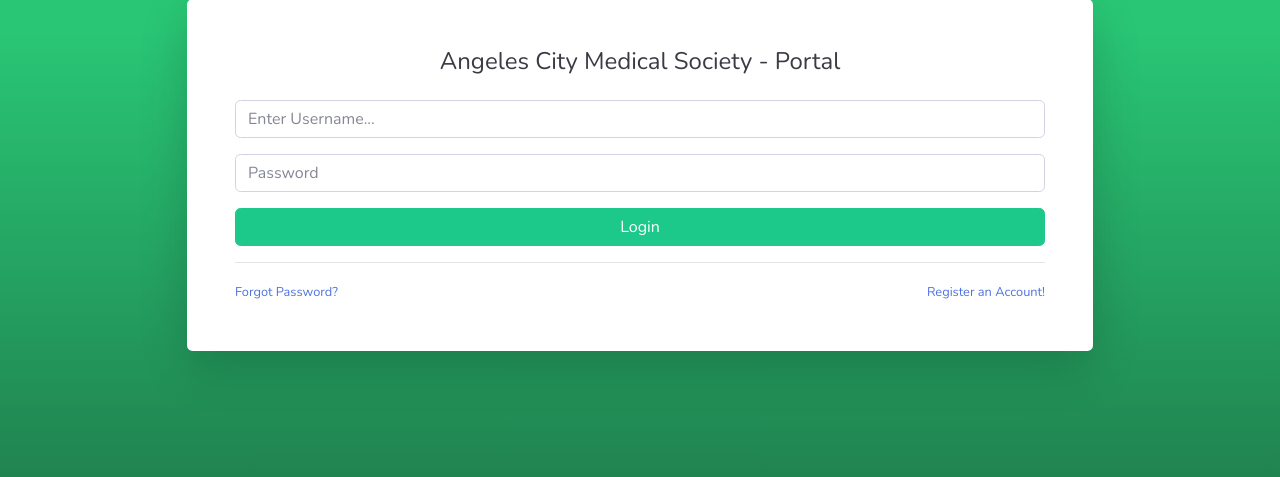
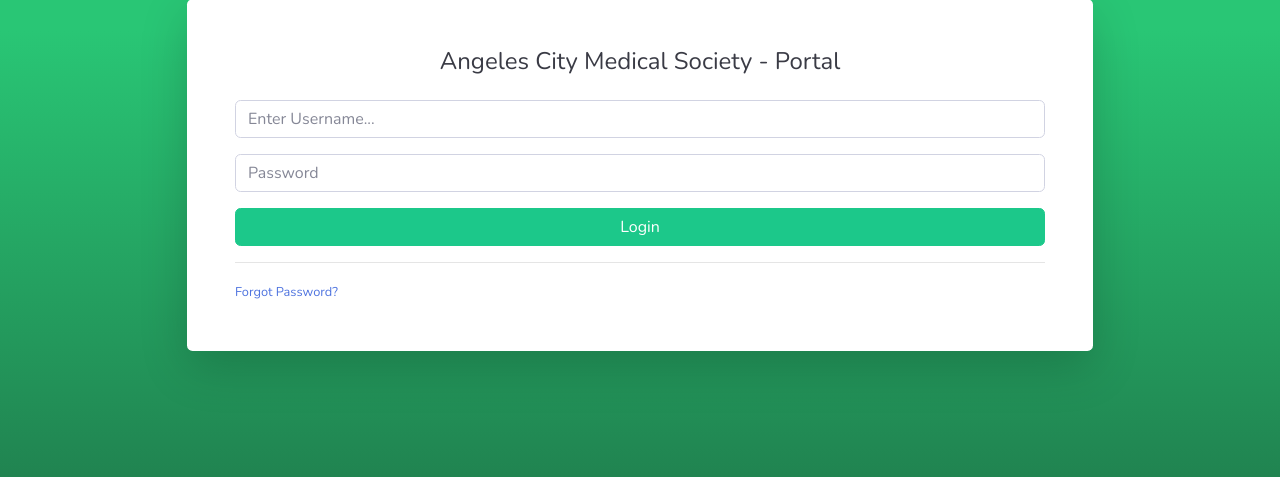
Before and after one commit to ronspeedster/portal.acms, a PHP site: page /login.php in a window 1280 px wide. Shown: the part 49-526 px from the top of the page. Run offline with PHP 8.4, Linux system fonts and the light colour scheme.

Commit message:
:100: Hide  Register an Account! label

```diff
--- a/login.php
+++ b/login.php
@@ -84,7 +84,7 @@
                       <a class="small" href="password_forgot.php">Forgot Password?</a>
                     </div>
                     <div class="text-center">
-                        <a class="small" href="register.php">Register an Account!</a>
+<!--                        <a class="small" href="register.php">Register an Account!</a>-->
                     </div>
                   </div>
                 </div>
```
